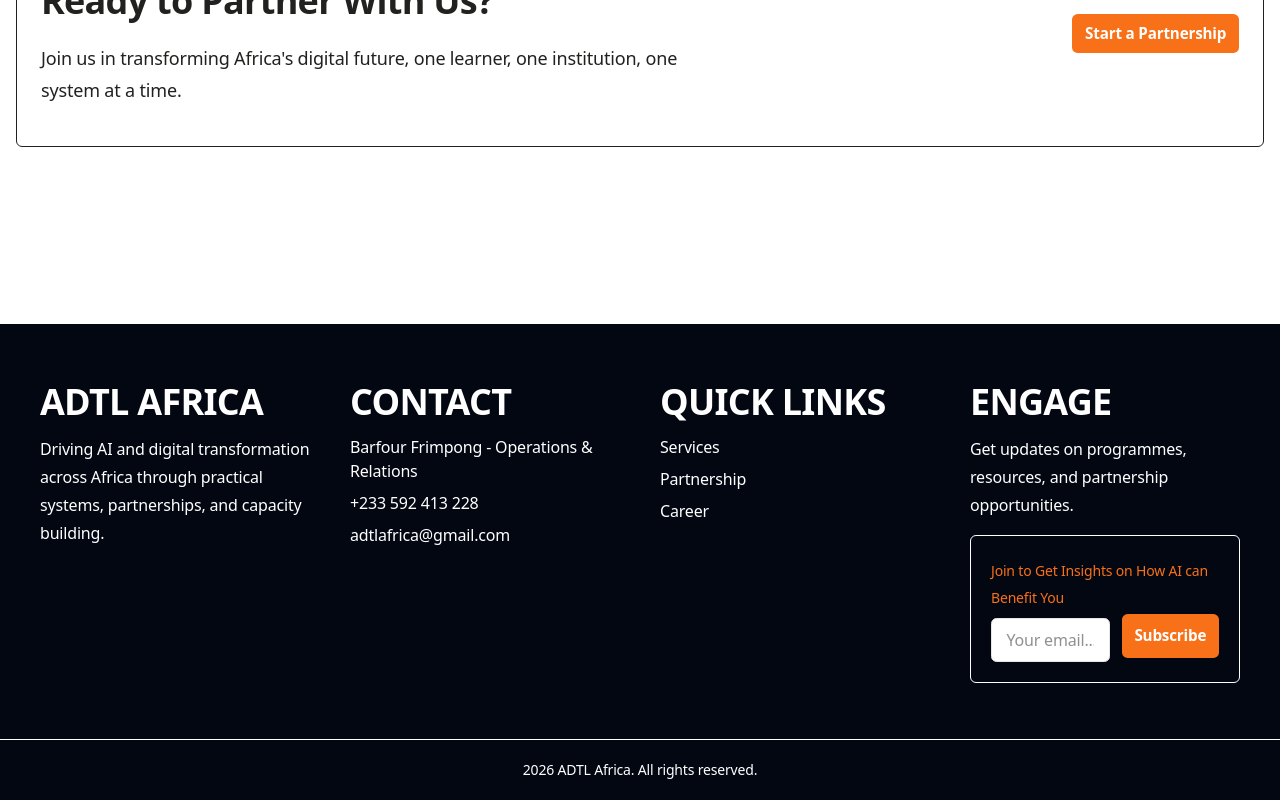
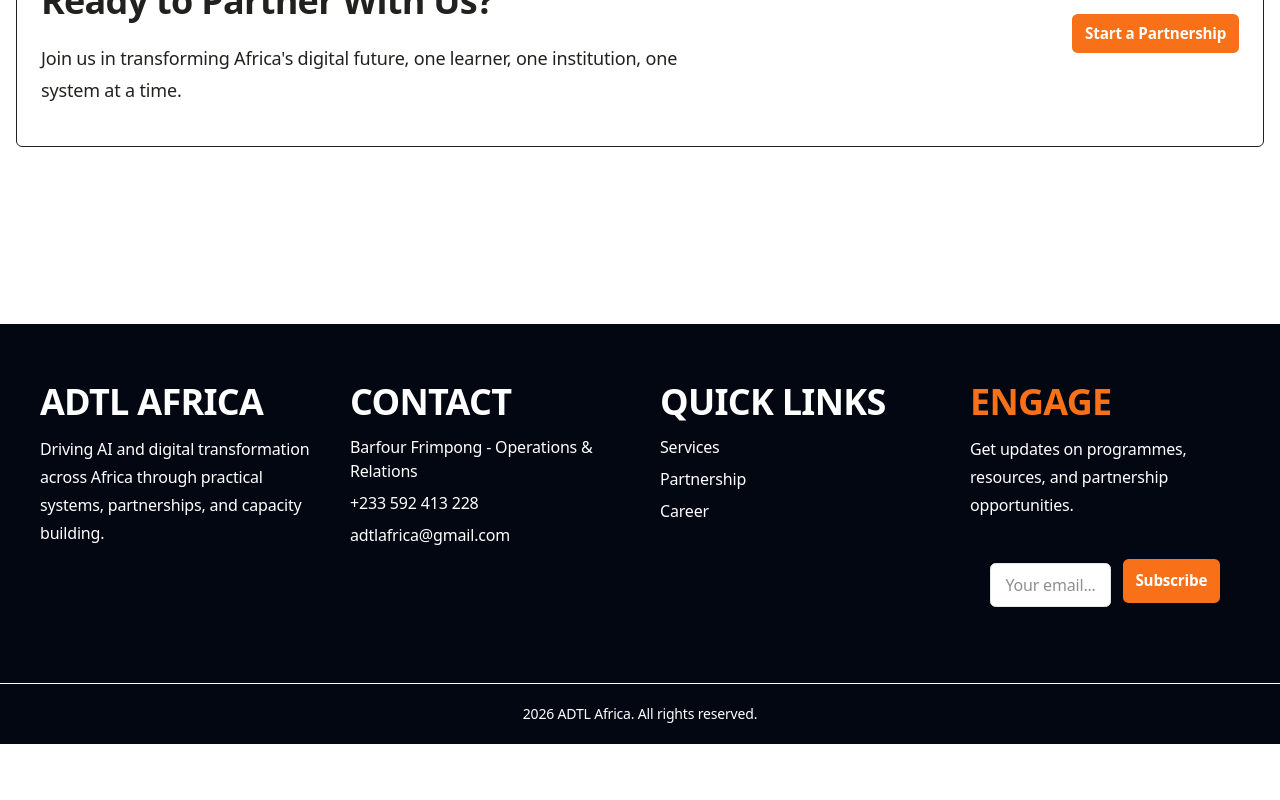
Before and after one commit to isaacbawa/adtlafrica_org, a Next.js app: page / in a window 1280 px wide. Shown: the part 3258-4058 px from the top of the page. After the commit the page ends 4002 px from the top, so only its background shows below. Built offline with nearby package versions, Linux system fonts and the light colour scheme; no server answers.

Commit message:
Newsletter form redesigned

```diff
--- a/src/components/newsletter-form.tsx
+++ b/src/components/newsletter-form.tsx
@@ -30,15 +30,15 @@ export function NewsletterForm() {
     }
 
     return (
-        <form id="newsletter" onSubmit={onSubmit} className="border border-border rounded-md p-0.5 sm:p-5">
+        <form id="newsletter" onSubmit={onSubmit} className="p-0.5 sm:p-5">
             {!status ? (
                 <>
-                    <label
+                    {/* <label
                         className="text-(--brand-primary) sm:text-sm"
                         htmlFor="newsletter-email"
                     >
                         Join to Get Insights on How AI can Benefit You
-                    </label>
+                    </label> */}
 
                     <div className="flex flex-col sm:flex-row gap-2 sm:gap-3 items-center">
                         <input
--- a/src/components/site-footer.tsx
+++ b/src/components/site-footer.tsx
@@ -50,7 +50,7 @@ export function SiteFooter() {
                 </div>
 
                 <div>
-                    <h2 className="text-sm sm:text-base font-semibold uppercase tracking-[0.12em] text-ink-soft">
+                    <h2 className="text-(--brand-primary) text-sm sm:text-base font-semibold uppercase tracking-[0.12em] text-ink-soft">
                         Engage
                     </h2>
                     <p className="mt-2 sm:mt-3 text-sm sm:text-base leading-6 sm:leading-7 text-ink-soft">
```
